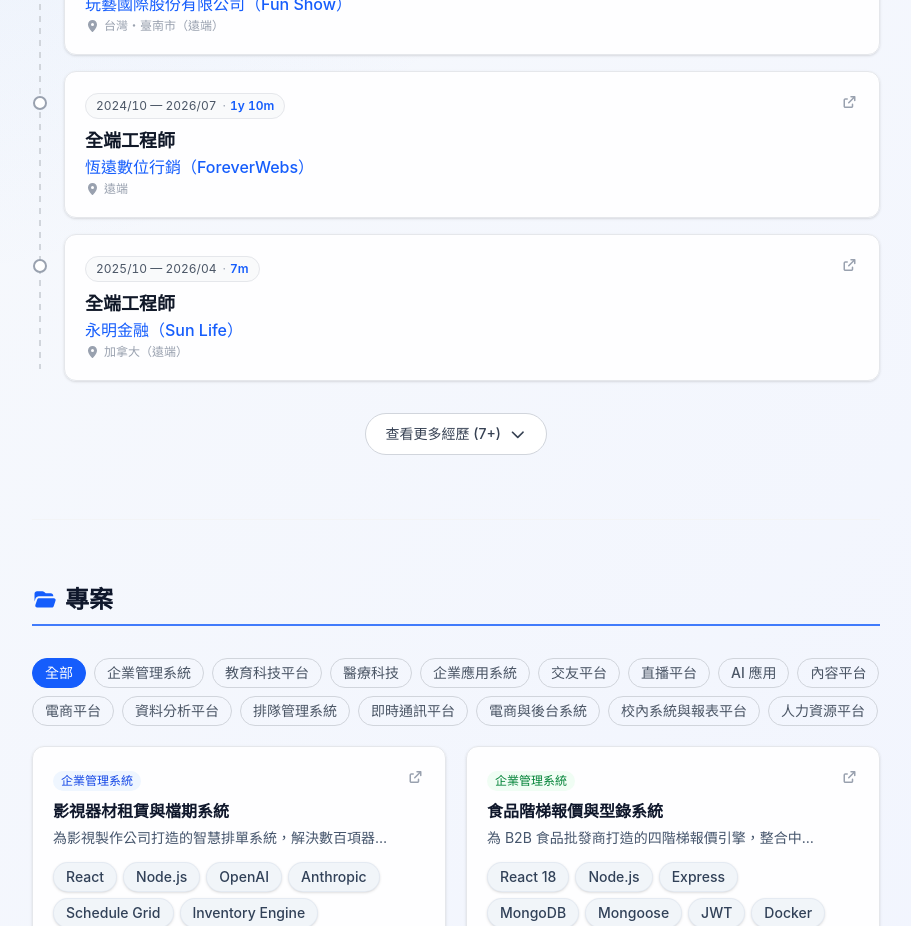
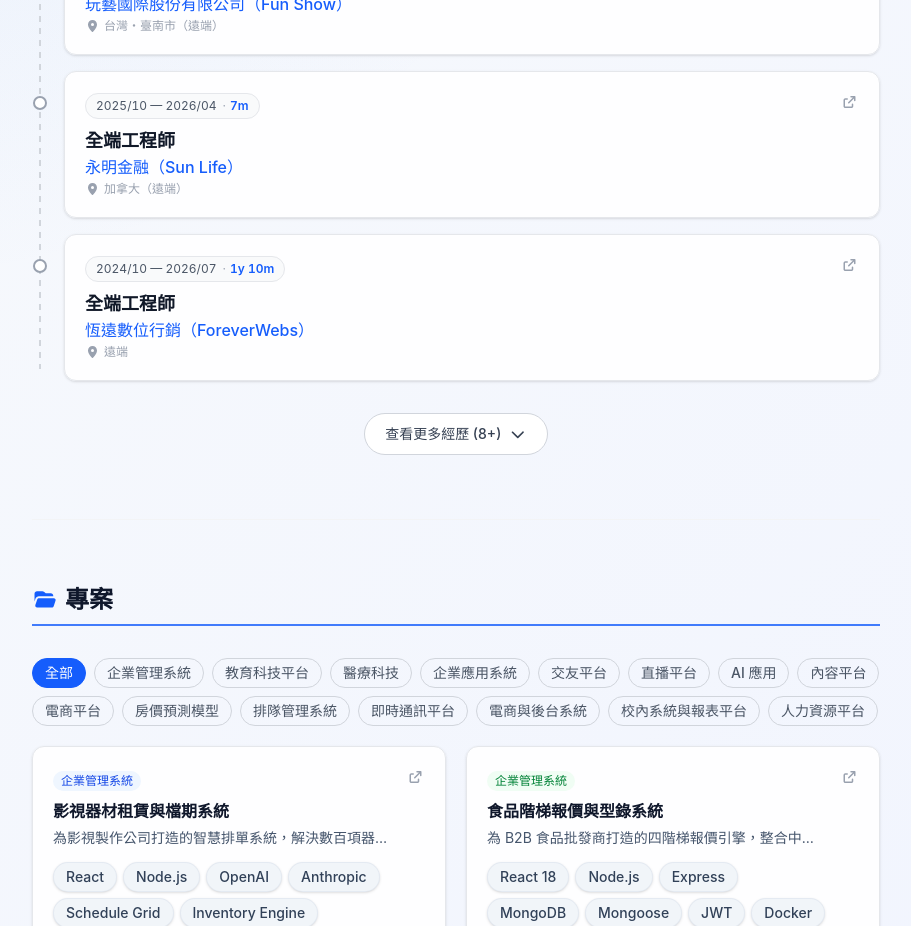
Before and after one commit to snowman12320/snowman12320.github.io, a Vue app: page /#/ in a window 1280 px wide. Shown: the part 640-1566 px from the top of the page, without its empty margins (184-1095 px from the left). Built offline with nearby package versions, Linux system fonts and the light colour scheme.

Commit message:
feat: 更新經驗與專案資料，新增 AI 應用開發經驗並調整房價預測專案的名稱與類別

```diff
--- a/src/data/experience.ts
+++ b/src/data/experience.ts
@@ -1,6 +1,6 @@
 import type { ExperienceItem } from '../types'
 
-export const experiences: ExperienceItem[] = [
+const experienceCatalog: ExperienceItem[] = [
   {
     id: 'fun-show',
     position: { zh: '全端工程師', en: 'Full Stack Engineer' },
@@ -172,7 +172,7 @@ export const experiences: ExperienceItem[] = [
   {
     id: 'digital-factor',
     position: { zh: '全端工程師', en: 'Full Stack Engineer' },
-    company: { zh: '數位因子網路科技有限公司（dgFactor）', en: 'dgFactor · Part-time' },
+    company: { zh: '數位因子網路科技有限公司（dgFactor）', en: 'dgFactor ' },
     location: { zh: '台灣・臺南市（遠端）', en: 'Remote' },
     period: '2023/10 — 2024/03 (6m)',
     bullets: {
@@ -437,4 +437,40 @@ export const experiences: ExperienceItem[] = [
       ],
     },
   },
+  {
+    id: 'i-span-ai-cloud',
+    position: { zh: 'AI 應用開發工程師', en: 'AI Application Developer' },
+    company: { zh: '資展國際', en: 'iSpan International Inc.' },
+    location: { zh: '遠端', en: 'Remote' },
+    period: '2022/01 — 2022/06 (6m)',
+    bullets: {
+      zh: [
+        '參與 AI 雲端 Web 應用開發，使用 Python、Flask、LightGBM 與資料爬蟲技術，完成房價預測與實價查詢平台。',
+        '負責房價資料清洗、特徵工程、預測模型建立與 Flask 前後端整合，並以 Folium 地圖及 Bokeh 圖表呈現區域房市資訊。',
+      ],
+      en: [
+        'Developed an AI cloud web application with Python, Flask, LightGBM, and web-crawling workflows for house price prediction and transaction searches.',
+        'Handled housing-data cleaning, feature engineering, model development, and Flask frontend/backend integration, presenting market insights with Folium maps and Bokeh charts.',
+      ],
+    },
+    techStack: ['Python', 'Flask', 'LightGBM', 'MySQL', 'Folium', 'Bokeh', 'Web Crawling', 'AWS'],
+  },
 ]
+
+const experienceDisplayOrder = [
+  'fun-show',
+  'sun-life',
+  'hengyuan-freelance',
+  'ithome-ironman',
+  'career-break-certified-tutor',
+  'career-break-104social',
+  'digital-factor',
+  'ncku',
+  'tw-domain',
+  'one-cube',
+  'i-span-ai-cloud',
+]
+
+export const experiences = experienceDisplayOrder
+  .map((id) => experienceCatalog.find((item) => item.id === id))
+  .filter((item): item is ExperienceItem => Boolean(item))
--- a/src/data/projects.ts
+++ b/src/data/projects.ts
@@ -277,8 +277,8 @@ const projectCatalog: ProjectItem[] = [
   },
   {
     id: 'house-price',
-    name: { zh: 'OKstory 房價預測與實價查詢平台', en: 'OKstory House Price Prediction & Transaction Search Platform' },
-    category: { zh: '資料分析平台', en: 'Data Analytics' },
+    name: { zh: '房價預測與實價查詢平台', en: 'House Price Prediction & Transaction Search Platform' },
+    category: { zh: '房價預測模型', en: 'House Price Prediction' },
     categoryColor: 'purple',
     shortDesc: {
       zh: '結合 LightGBM 房價預測與實價登錄查詢，協助購屋者在台灣房市投資前掌握未來價格與歷史交易資料。',
```
